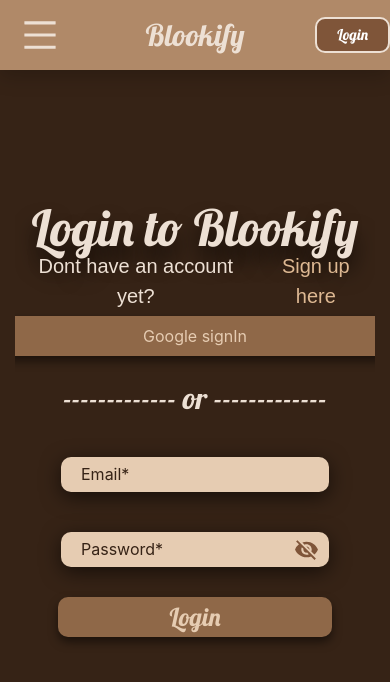
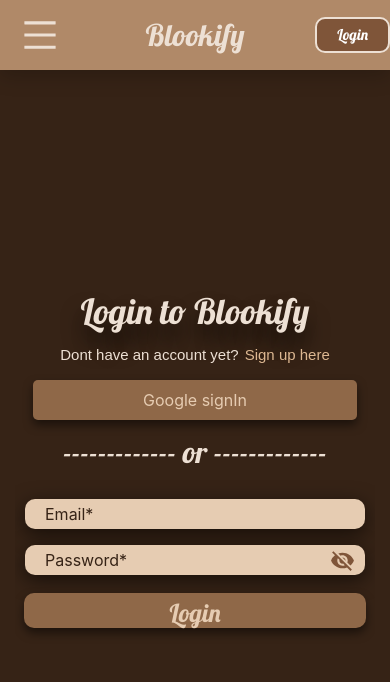
Before and after one commit to isamazon/Blookify, a React (Create React App) app in the folder client/: page /Login in a window 390 px wide. Shown: the top 682 px of the page. Built offline with nearby package versions, Linux system fonts and the light colour scheme; no server answers; a web font is replaced by a local one.

Commit message:
Fixed responsive issues on login/signup

```diff
--- a/client/src/components/login/login.css
+++ b/client/src/components/login/login.css
@@ -36,6 +36,13 @@
   }
 }
 
+@media screen and (max-width: 400px) {
+  .form-cont-main .form-container {
+    height: 90%;
+    top: 10%;
+  }
+}
+
 .form-cont-main .form-container .form {
   height: 80%;
   width: 600px;
@@ -59,7 +66,8 @@
 
 @media screen and (max-width: 600px) {
   .form-cont-main .form-container .form {
-    width: 500px;
+    width: 100%;
+    height: 90%;
   }
 }
 
@@ -74,7 +82,14 @@
 
 @media screen and (max-width: 600px) {
   .form-cont-main .form-container .form h1 {
-    font-size: 50px;
+    font-size: 40px;
+    width: 100%;
+  }
+}
+
+@media screen and (max-width: 400px) {
+  .form-cont-main .form-container .form h1 {
+    font-size: 35px;
   }
 }
 
@@ -104,6 +119,12 @@
   text-align: center;
   margin: 10px 3px;
   font-size: 20px;
+}
+
+@media screen and (max-width: 400px) {
+  .form-cont-main .form-container .form .signup-signin p {
+    font-size: 15px;
+  }
 }
 
 .form-cont-main .form-container .form .signup-signin .sign-p {
@@ -136,6 +157,13 @@
           box-shadow: 0px 15px 10px rgba(0, 0, 0, 0.685);
 }
 
+@media screen and (max-width: 600px) {
+  .form-cont-main .form-container .form .google-button {
+    width: 90%;
+    margin: 10px 0px;
+  }
+}
+
 .form-cont-main .form-container .form .or {
   color: #ede0d4;
   font-family: "Lobster", cursive;
@@ -155,6 +183,12 @@
   -webkit-box-pack: center;
       -ms-flex-pack: center;
           justify-content: center;
+}
+
+@media screen and (max-width: 600px) {
+  .form-cont-main .form-container .form .input-row {
+    width: 100%;
+  }
 }
 
 .form-cont-main .form-container .form .input-row .input-column {
@@ -204,6 +238,13 @@
   outline: none;
 }
 
+@media screen and (max-width: 400px) {
+  .form-cont-main .form-container .form .input-row .input-column .input {
+    height: 30px;
+    margin: -12px 0px;
+  }
+}
+
 .form-cont-main .form-container .form .input-row .input-column .show-password {
   position: absolute;
   right: 20px;
@@ -234,6 +275,12 @@
   background: #664932;
   -webkit-box-shadow: 0px 15px 10px rgba(0, 0, 0, 0.685);
           box-shadow: 0px 15px 10px rgba(0, 0, 0, 0.685);
+}
+
+@media screen and (max-width: 400px) {
+  .form-cont-main .form-container .form .input-row .submit-button {
+    height: 35px;
+  }
 }
 
 .form-cont-main .bookimg-container {
--- a/client/src/components/login/login.scss
+++ b/client/src/components/login/login.scss
@@ -26,6 +26,10 @@
       width: 100%;
       left: 0px;
     }
+    @media screen and (max-width: 400px) {
+      height: 90%;
+      top: 10%;
+    }
     .form {
       height: 80%;
       width: 600px;
@@ -37,7 +41,8 @@
       overflow-y: hidden;
       overflow-x: hidden;
       @media screen and (max-width: 600px) {
-        width: 500px;
+        width: 100%;
+        height: 90%;
       }
       h1 {
         position: relative;
@@ -47,7 +52,11 @@
         font-size: 65px;
         text-shadow: 0px 15px 20px rgba(0, 0, 0, 0.582);
         @media screen and (max-width: 600px) {
-          font-size: 50px;
+          font-size: 40px;
+          width: 100%;
+        }
+        @media screen and (max-width: 400px) {
+          font-size: 35px;
         }
       }
       .signup-signin {
@@ -65,6 +74,9 @@
           text-align: center;
           margin: 10px 3px;
           font-size: 20px;
+          @media screen and (max-width: 400px) {
+            font-size: 15px;
+          }
         }
         .sign-p {
           color: #ddb892;
@@ -89,6 +101,10 @@
           background: #664932;
           box-shadow: 0px 15px 10px rgba(0, 0, 0, 0.685);
         }
+        @media screen and (max-width: 600px) {
+          width: 90%;
+          margin: 10px 0px;
+        }
       }
       .or {
         color: #ede0d4;
@@ -102,7 +118,9 @@
         display: flex;
         align-items: center;
         justify-content: center;
-
+        @media screen and (max-width: 600px) {
+          width: 100%;
+        }
         .input-column {
           position: relative;
           display: flex;
@@ -124,6 +142,10 @@
             }
             &:focus {
               outline: none;
+            }
+            @media screen and (max-width: 400px) {
+              height: 30px;
+              margin: -12px 0px;
             }
           }
           .show-password {
@@ -150,6 +172,9 @@
           &:hover {
             background: #664932;
             box-shadow: 0px 15px 10px rgba(0, 0, 0, 0.685);
+          }
+          @media screen and (max-width: 400px) {
+            height: 35px;
           }
         }
       }
```
Also changed, not shown: 1 other file (tests, documents, lock files or other folders).
